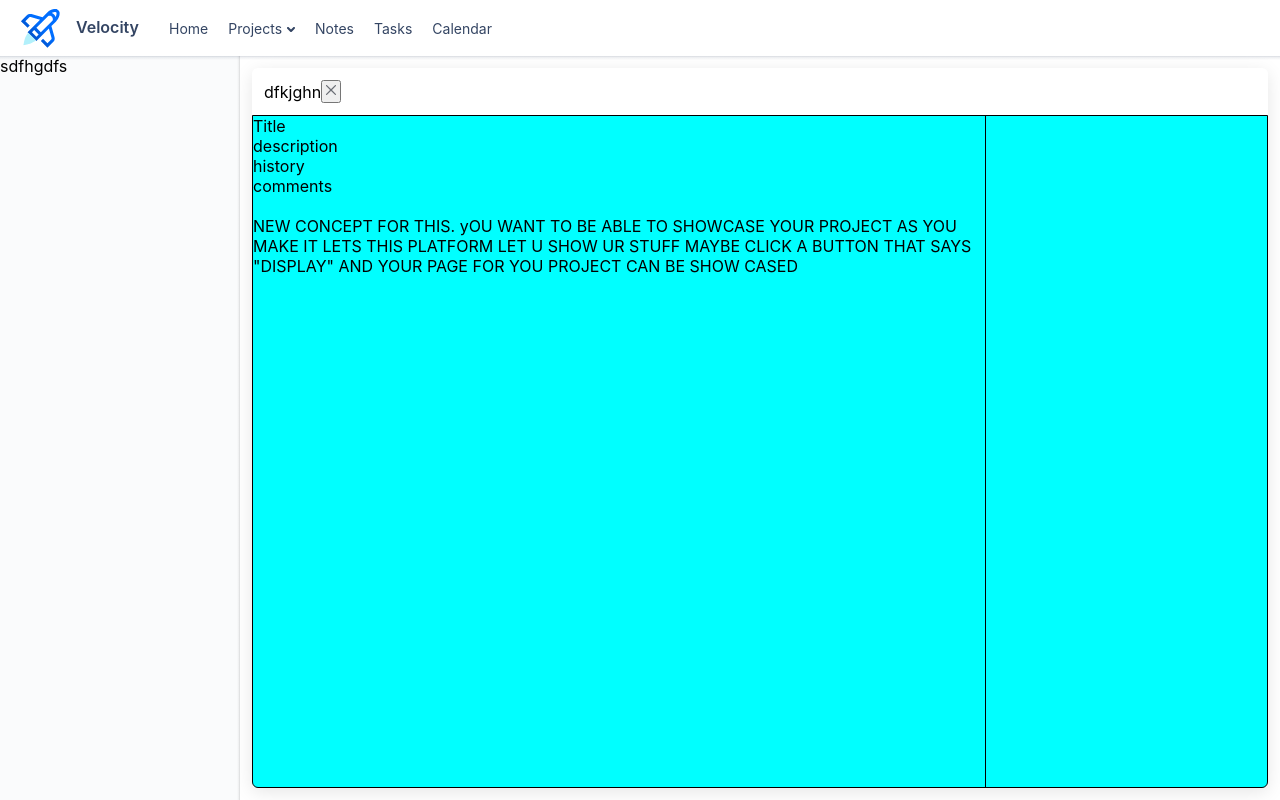
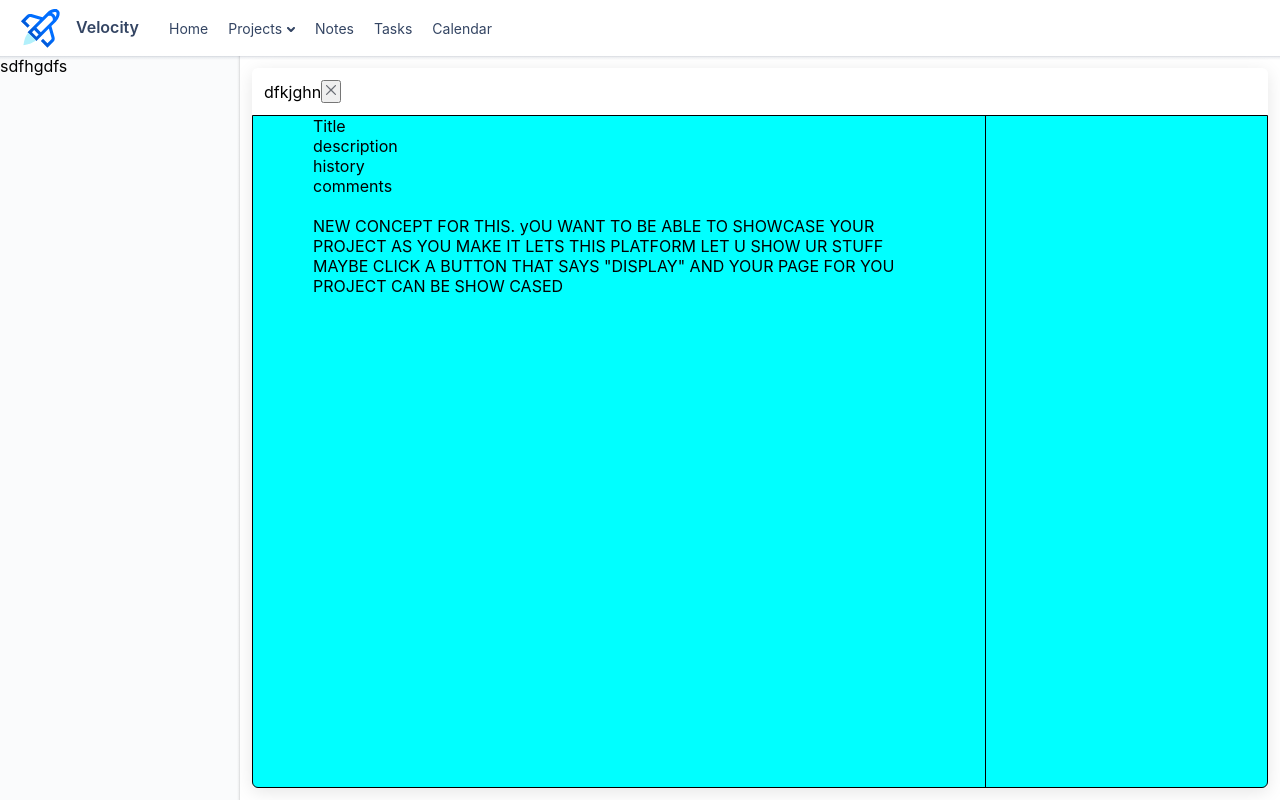
Before and after one commit to M-Xue/Velocity, a React (Create React App) app in the folder client/: page / in a window 1280 px wide. Built offline with nearby package versions, Linux system fonts and the light colour scheme.

Commit message:
issue board basic format styling done

```diff
--- a/client/src/pages/tasks/issuePage/IssuePage.tsx
+++ b/client/src/pages/tasks/issuePage/IssuePage.tsx
@@ -12,6 +12,7 @@ export default function IssuePage() {
       </div>
       <div className='issue-content'>
         <div className="issue-main">
+          <div className="issue-main-clamp">
             <div className="issue-content-title">Title</div>
             <div className="issue-content-description">description</div>
             <div className="issue-content-history">history</div>
@@ -22,7 +23,7 @@ export default function IssuePage() {
             NEW CONCEPT FOR THIS. yOU WANT TO BE ABLE TO SHOWCASE YOUR PROJECT AS YOU MAKE IT
             LETS THIS PLATFORM LET U SHOW UR STUFF
             MAYBE CLICK A BUTTON THAT SAYS "DISPLAY" AND YOUR PAGE FOR YOU PROJECT CAN BE SHOW CASED
-
+          </div>
         </div>
         <div className="issue-details"></div>
       </div>
--- a/client/src/pages/tasks/issuePage/issuePage.css
+++ b/client/src/pages/tasks/issuePage/issuePage.css
@@ -14,6 +14,10 @@
     padding: 12px;
 }
 
+/* .close-issue-page-button {
+
+} */
+
 .issue-content {
     background-color: aqua;
     width: 100%;
@@ -29,6 +33,15 @@
     flex: 2.6;
 }
 
+/* Taken from velocity */
+.issue-main-clamp {
+    width: calc(100% - 120px);
+    margin-left: auto;
+    margin-right: auto;
+    max-width: 860px;
+    height: 100%;
+}
+
 .issue-details {
     flex: 1;
 }
```
Lines whose indentation alone changed are shown as unchanged.
